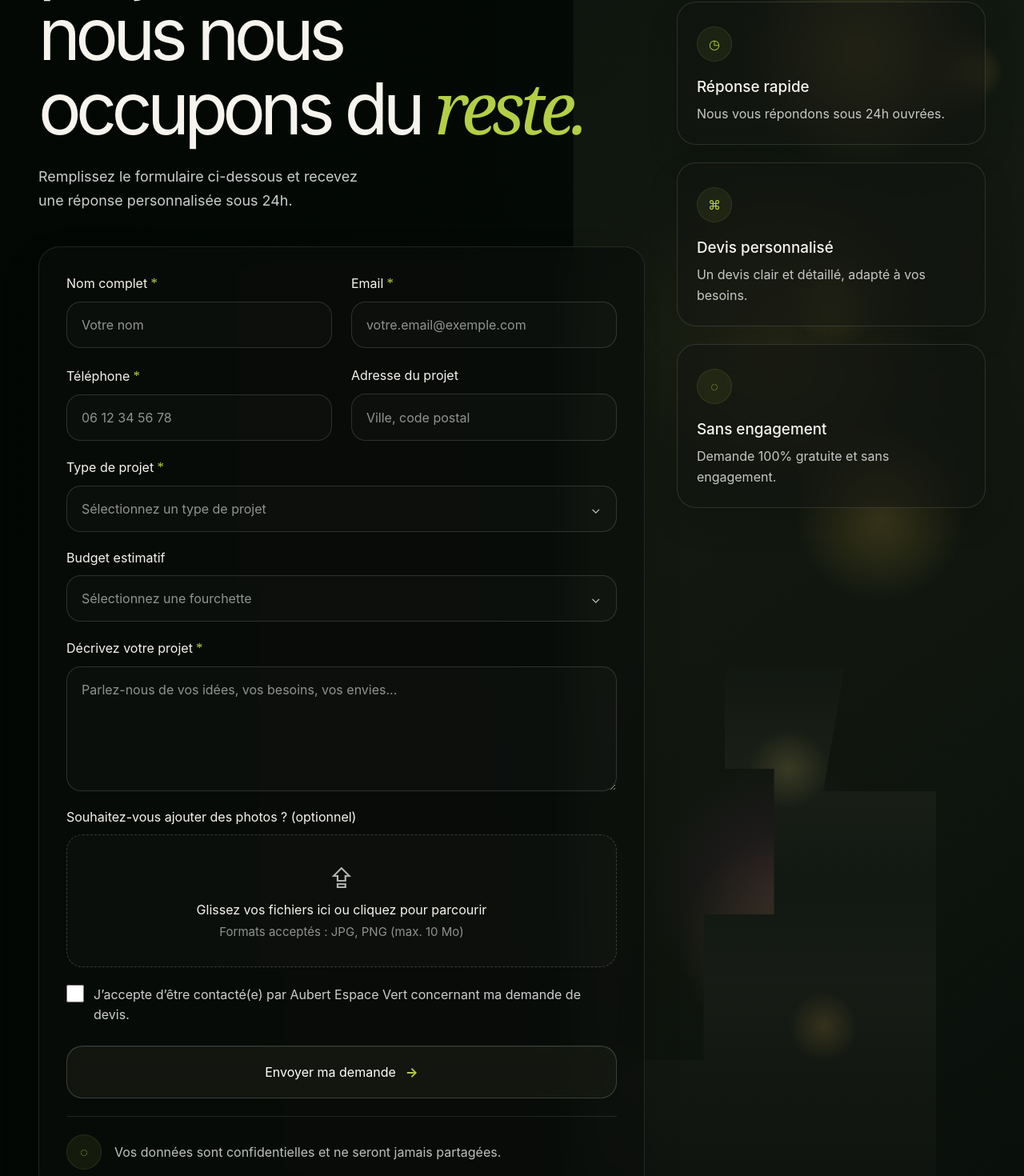
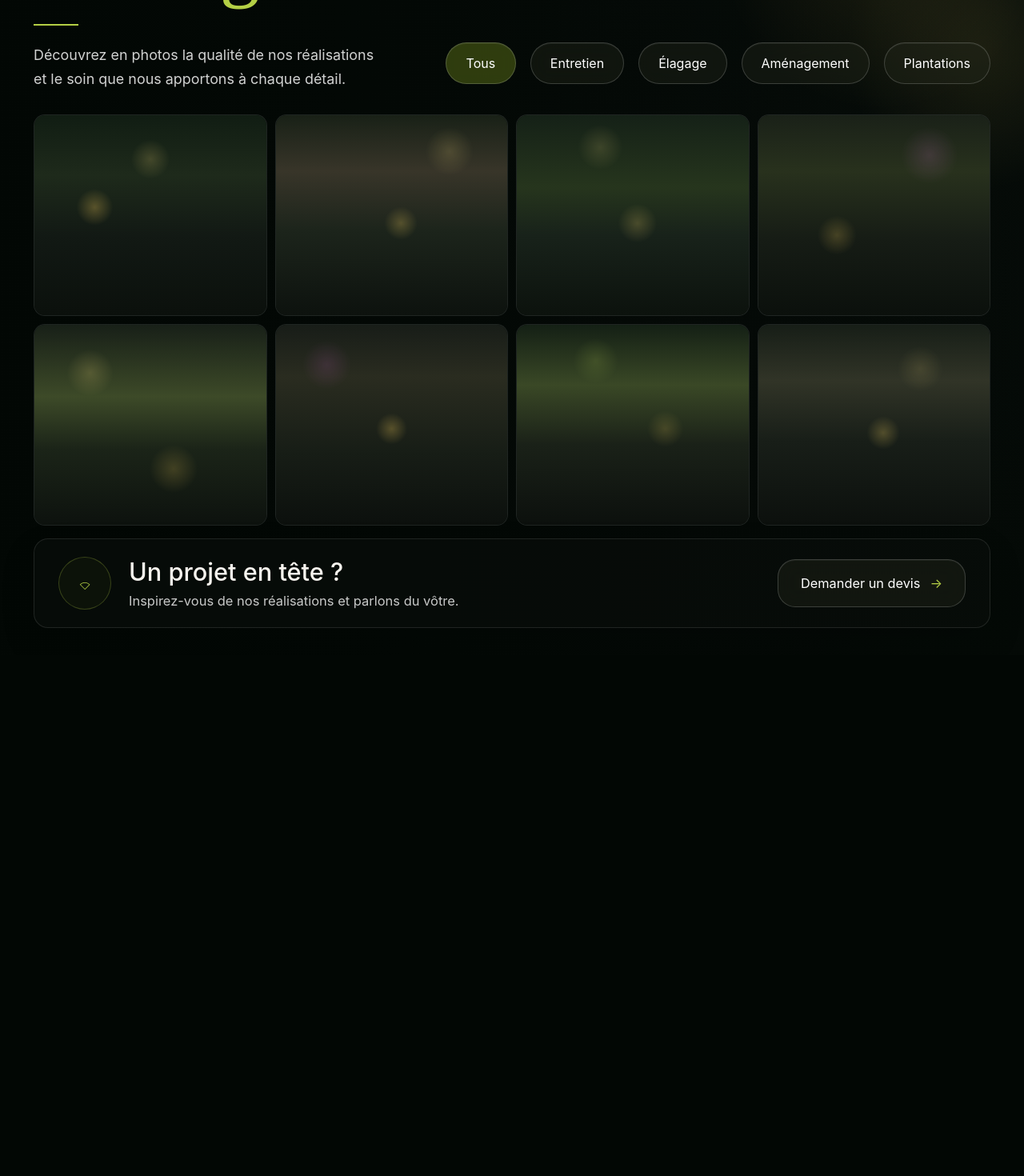
Before and after one commit to corpmalf-pixel/aubert-espace-vert, a React (Vite) app: page / in a window 1280 px wide. Shown: the part 400-1870 px from the top of the page at 80% size. After the commit the page ends 1219 px from the top, so only its background shows below. Built offline with nearby package versions, Linux system fonts and the light colour scheme.

Commit message:
Reproduce Aubert page 7 mockup

```diff
--- a/src/App.jsx
+++ b/src/App.jsx
@@ -1,33 +1,21 @@
 const navItems = ['Accueil', 'À propos', 'Services', 'Nos réalisations', 'Horaires', 'Contact']
-
-const sideCards = [
-  {
-    icon: '◷',
-    title: 'Réponse rapide',
-    text: 'Nous vous répondons sous 24h ouvrées.',
-  },
-  {
-    icon: '⌘',
-    title: 'Devis personnalisé',
-    text: 'Un devis clair et détaillé, adapté à vos besoins.',
-  },
-  {
-    icon: '◌',
-    title: 'Sans engagement',
-    text: 'Demande 100% gratuite et sans engagement.',
-  },
-]
+const filters = ['Tous', 'Entretien', 'Élagage', 'Aménagement', 'Plantations']
+const photos = ['one', 'two', 'three', 'four', 'five', 'six', 'seven', 'eight']
 
 export default function App() {
   return (
-    <main className="contact-page">
-      <section className="contact-frame">
-        <div className="contact-bg" />
-        <div className="contact-photo" />
-        <div className="contact-overlay" />
+    <main className="gallery-page">
+      <section className="gallery-frame">
+        <div className="gallery-bg" />
+        <div className="gallery-overlay" />
 
-        <header className="contact-header">
-          <nav className="contact-nav">
+        <header className="gallery-header">
+          <div className="logo-block">
+            <span className="logo-title">AUBERT</span>
+            <span className="logo-subtitle">ESPACE VERT</span>
+          </div>
+
+          <nav className="gallery-nav">
             {navItems.map((item, index) => (
               <a key={item} href="#" className={index === 5 ? 'active' : ''}>
                 {item}
@@ -38,111 +26,47 @@ export default function App() {
           <a className="top-cta" href="#">Demander un devis <span>→</span></a>
         </header>
 
-        <section className="contact-layout">
-          <div className="contact-left">
-            <p className="section-kicker">DEMANDE DE DEVIS GRATUIT</p>
+        <section className="gallery-hero">
+          <div>
+            <p className="section-kicker">NOS PHOTOS</p>
             <h1>
-              Parlez-nous de votre projet,
+              L’expertise <em>en images.</em>
+            </h1>
+            <div className="accent-line" />
+            <p className="hero-text">
+              Découvrez en photos la qualité de nos réalisations
               <br />
-              nous nous occupons du <em>reste.</em>
-            </h1>
-            <p className="intro-text">
-              Remplissez le formulaire ci-dessous et recevez
-              <br />
-              une réponse personnalisée sous 24h.
+              et le soin que nous apportons à chaque détail.
             </p>
-
-            <form className="quote-form">
-              <div className="double-grid">
-                <label>
-                  <span>Nom complet <em>*</em></span>
-                  <input type="text" placeholder="Votre nom" />
-                </label>
-
-                <label>
-                  <span>Email <em>*</em></span>
-                  <input type="email" placeholder="votre.email@exemple.com" />
-                </label>
-
-                <label>
-                  <span>Téléphone <em>*</em></span>
-                  <input type="tel" placeholder="06 12 34 56 78" />
-                </label>
-
-                <label>
-                  <span>Adresse du projet</span>
-                  <input type="text" placeholder="Ville, code postal" />
-                </label>
-              </div>
-
-              <label>
-                <span>Type de projet <em>*</em></span>
-                <div className="select-wrap">
-                  <select defaultValue="">
-                    <option value="" disabled>Sélectionnez un type de projet</option>
-                    <option>Entretien de jardin</option>
-                    <option>Élagage</option>
-                    <option>Taille de haies</option>
-                    <option>Aménagement</option>
-                  </select>
-                  <i>⌄</i>
-                </div>
-              </label>
-
-              <label>
-                <span>Budget estimatif</span>
-                <div className="select-wrap">
-                  <select defaultValue="">
-                    <option value="" disabled>Sélectionnez une fourchette</option>
-                    <option>Moins de 500€</option>
-                    <option>500€ – 1500€</option>
-                    <option>1500€ – 3000€</option>
-                    <option>3000€ et plus</option>
-                  </select>
-                  <i>⌄</i>
-                </div>
-              </label>
-
-              <label>
-                <span>Décrivez votre projet <em>*</em></span>
-                <textarea rows="5" placeholder="Parlez-nous de vos idées, vos besoins, vos envies..." />
-              </label>
-
-              <div className="upload-block">
-                <p>Souhaitez-vous ajouter des photos ? (optionnel)</p>
-                <div className="upload-drop">
-                  <div className="upload-icon">⇪</div>
-                  <strong>Glissez vos fichiers ici ou cliquez pour parcourir</strong>
-                  <span>Formats acceptés : JPG, PNG (max. 10 Mo)</span>
-                </div>
-              </div>
-
-              <label className="checkbox-row">
-                <input type="checkbox" />
-                <span>J’accepte d’être contacté(e) par Aubert Espace Vert concernant ma demande de devis.</span>
-              </label>
-
-              <button type="button" className="submit-btn">
-                <span>Envoyer ma demande</span>
-                <b>→</b>
-              </button>
-
-              <div className="privacy-row">
-                <div className="privacy-icon">◌</div>
-                <p>Vos données sont confidentielles et ne seront jamais partagées.</p>
-              </div>
-            </form>
           </div>
 
-          <aside className="contact-right">
-            {sideCards.map((card) => (
-              <article className="side-card" key={card.title}>
-                <div className="icon-circle">{card.icon}</div>
-                <h2>{card.title}</h2>
-                <p>{card.text}</p>
-              </article>
+          <div className="filter-row">
+            {filters.map((filter, index) => (
+              <a href="#" key={filter} className={index === 0 ? 'filter-pill active' : 'filter-pill'}>
+                {filter}
+              </a>
             ))}
-          </aside>
+          </div>
+        </section>
+
+        <section className="photo-grid">
+          {photos.map((tone) => (
+            <article className={`photo-card ${tone}`} key={tone}>
+              <div className="photo-image" />
+            </article>
+          ))}
+        </section>
+
+        <section className="bottom-panel">
+          <div className="panel-left">
+            <div className="icon-circle">⌔</div>
+            <div>
+              <h2>Un projet en tête ?</h2>
+              <p>Inspirez-vous de nos réalisations et parlons du vôtre.</p>
+            </div>
+          </div>
+
+          <a className="panel-cta" href="#">Demander un devis <span>→</span></a>
         </section>
       </section>
     </main>
--- a/src/styles.css
+++ b/src/styles.css
@@ -1,9 +1,8 @@
 :root {
   --text: #f7f4ee;
-  --muted: rgba(255, 255, 255, 0.80);
-  --line: rgba(255, 255, 255, 0.12);
-  --soft: rgba(255, 255, 255, 0.08);
-  --panel: rgba(9, 14, 11, 0.70);
+  --muted: rgba(255, 255, 255, 0.82);
+  --line: rgba(255, 255, 255, 0.10);
+  --panel: rgba(9, 14, 11, 0.72);
   --accent: #b4cf45;
 }
 
@@ -16,109 +15,88 @@ body {
   color: var(--text);
 }
 a { color: inherit; text-decoration: none; }
-button, input, textarea, select { font: inherit; }
 
-.contact-page {
+.gallery-page {
   min-height: 100vh;
   background: #020704;
 }
 
-.contact-frame {
+.gallery-frame {
   position: relative;
   min-height: 100vh;
   overflow: hidden;
   isolation: isolate;
+  padding-bottom: 34px;
 }
 
-.contact-bg,
-.contact-photo,
-.contact-overlay {
+.gallery-bg,
+.gallery-overlay {
   position: absolute;
   inset: 0;
 }
 
-.contact-bg {
+.gallery-bg {
   background:
-    linear-gradient(90deg, rgba(2, 7, 4, 0.98) 0%, rgba(3, 8, 5, 0.94) 44%, rgba(4, 8, 6, 0.44) 68%, rgba(5, 9, 7, 0.10) 100%),
-    linear-gradient(180deg, rgba(6, 13, 9, 0.70) 0%, rgba(4, 8, 6, 0.18) 42%, rgba(3, 8, 5, 0.46) 100%),
+    radial-gradient(circle at 88% 14%, rgba(255, 214, 92, 0.18), transparent 10%),
+    radial-gradient(circle at 96% 38%, rgba(255, 219, 102, 0.10), transparent 12%),
+    linear-gradient(90deg, rgba(2, 7, 4, 0.98) 0%, rgba(3, 8, 5, 0.95) 44%, rgba(4, 8, 6, 0.60) 70%, rgba(5, 9, 7, 0.24) 100%),
+    linear-gradient(180deg, rgba(6, 13, 9, 0.74) 0%, rgba(4, 8, 6, 0.20) 40%, rgba(3, 8, 5, 0.48) 100%),
     linear-gradient(180deg, #09110d 0%, #050b07 100%);
 }
 
-.contact-photo {
+.gallery-overlay {
   background:
-    radial-gradient(circle at 84% 24%, rgba(255, 216, 96, 0.24), transparent 8%),
-    radial-gradient(circle at 86% 54%, rgba(255, 212, 82, 0.22), transparent 7%),
-    radial-gradient(circle at 78% 82%, rgba(255, 209, 76, 0.18), transparent 8%),
-    radial-gradient(circle at 76% 78%, rgba(154, 78, 143, 0.20), transparent 9%),
-    linear-gradient(180deg, rgba(12, 22, 16, 0.18), rgba(4, 8, 6, 0.04)),
-    linear-gradient(140deg, #0a140f 0%, #111810 32%, #1a1f14 56%, #0b110d 100%);
-  clip-path: inset(0 0 0 56%);
+    radial-gradient(circle at 86% 28%, rgba(255, 214, 97, 0.08), transparent 14%),
+    linear-gradient(180deg, rgba(3, 8, 5, 0.12) 0%, rgba(3, 8, 5, 0.22) 100%);
 }
 
-.contact-photo::before,
-.contact-photo::after {
-  content: '';
-  position: absolute;
-  pointer-events: none;
-}
-.contact-photo::before {
-  right: 110px;
-  bottom: 0;
-  width: 440px;
-  height: 700px;
-  background:
-    radial-gradient(circle at 58% 18%, rgba(255, 223, 124, 0.18), transparent 8%),
-    radial-gradient(circle at 68% 64%, rgba(255, 210, 82, 0.18), transparent 8%),
-    linear-gradient(180deg, rgba(18, 28, 20, 0.22), rgba(4, 8, 6, 0.04)),
-    linear-gradient(180deg, #171b15 0%, #23281d 18%, #171d17 38%, #1e221b 56%, #111510 100%);
-  clip-path: polygon(40% 0, 74% 0, 68% 22%, 100% 22%, 100% 100%, 6% 100%, 6% 70%, 34% 70%, 34% 44%, 54% 44%, 54% 18%, 40% 18%);
-}
-.contact-photo::after {
-  right: 6px;
-  top: 140px;
-  width: 330px;
-  height: 760px;
-  background:
-    radial-gradient(circle at 42% 16%, rgba(255, 224, 118, 0.18), transparent 8%),
-    radial-gradient(circle at 82% 46%, rgba(255, 214, 92, 0.22), transparent 8%),
-    radial-gradient(circle at 30% 84%, rgba(255, 208, 72, 0.14), transparent 8%),
-    linear-gradient(180deg, rgba(18, 28, 20, 0.20), rgba(4, 8, 6, 0.04));
-}
-
-.contact-overlay {
-  background:
-    radial-gradient(circle at 76% 42%, rgba(255, 214, 97, 0.08), transparent 14%),
-    linear-gradient(180deg, rgba(3, 8, 5, 0.14) 0%, rgba(3, 8, 5, 0.24) 100%);
-}
-
-.contact-header,
-.contact-layout {
+.gallery-header,
+.gallery-hero,
+.photo-grid,
+.bottom-panel {
   position: relative;
   z-index: 2;
 }
 
-.contact-header {
-  display: flex;
-  justify-content: space-between;
+.gallery-header {
+  display: grid;
+  grid-template-columns: 220px 1fr auto;
   align-items: center;
   gap: 24px;
-  padding: 36px 48px 0;
+  padding: 36px 42px 0;
 }
 
-.contact-nav {
+.logo-block {
   display: flex;
-  align-items: center;
+  flex-direction: column;
+  gap: 8px;
+}
+.logo-title {
+  font-size: 2.15rem;
+  letter-spacing: -0.04em;
+  font-weight: 700;
+}
+.logo-subtitle {
+  font-size: 0.96rem;
+  letter-spacing: 0.38em;
+  text-transform: uppercase;
+  color: var(--accent);
+}
+
+.gallery-nav {
+  display: flex;
+  justify-content: center;
   gap: 56px;
   font-size: 1.06rem;
 }
-.contact-nav a {
+.gallery-nav a {
   position: relative;
   color: rgba(255,255,255,0.94);
 }
-.contact-nav a.active {
+.gallery-nav a.active {
   color: var(--accent);
 }
-.contact-nav a.active::after {
+.gallery-nav a.active::after {
   content: '';
   position: absolute;
   left: 0;
@@ -129,9 +107,22 @@ button, input, textarea, select { font: inherit; }
   height: 2px;
   background: var(--accent);
 }
+.gallery-nav a.active::before {
+  content: '';
+  position: absolute;
+  left: 0;
+  right: 0;
+  bottom: -18px;
+  margin: 0 auto;
+  width: 6px;
+  height: 6px;
+  border-radius: 50%;
+  background: var(--accent);
+}
 
 .top-cta,
-.submit-btn {
+.filter-pill,
+.panel-cta {
   display: inline-flex;
   align-items: center;
   justify-content: center;
@@ -141,28 +132,25 @@ button, input, textarea, select { font: inherit; }
   backdrop-filter: blur(12px);
   box-shadow: inset 0 1px 0 rgba(255,255,255,0.05);
 }
-.top-cta {
-  min-width: 242px;
+.top-cta,
+.panel-cta {
+  min-width: 232px;
   padding: 19px 28px;
   border-radius: 22px;
   font-size: 1.02rem;
   gap: 12px;
 }
 .top-cta span,
-.submit-btn b {
+.panel-cta span {
   color: var(--accent);
 }
 
-.contact-layout {
-  padding: 78px 48px 44px;
+.gallery-hero {
+  padding: 80px 42px 0;
   display: grid;
-  grid-template-columns: 1.06fr 0.54fr;
-  gap: 40px;
-  align-items: start;
-}
-
-.contact-left {
-  max-width: 780px;
+  grid-template-columns: 1fr auto;
+  gap: 32px;
+  align-items: end;
 }
 .section-kicker {
   margin: 0;
@@ -171,239 +159,221 @@ button, input, textarea, select { font: inherit; }
   text-transform: uppercase;
   font-size: 1.02rem;
 }
-.contact-left h1 {
+.gallery-hero h1 {
   margin: 20px 0 0;
   font-size: clamp(4rem, 8vw, 5.6rem);
-  line-height: 1.02;
+  line-height: 0.98;
   letter-spacing: -0.075em;
   font-weight: 420;
 }
-.contact-left em {
+.gallery-hero em {
   color: var(--accent);
   font-style: italic;
   font-family: Georgia, 'Times New Roman', serif;
   font-weight: 400;
 }
-.intro-text {
-  margin: 24px 0 0;
+.accent-line {
+  width: 56px;
+  height: 2px;
+  background: var(--accent);
+  margin: 28px 0 22px;
+}
+.hero-text {
+  margin: 0;
   color: var(--muted);
   font-size: 1.12rem;
   line-height: 1.7;
 }
-
-.quote-form {
-  margin-top: 42px;
-  padding: 34px 34px 28px;
-  border-radius: 26px;
-  border: 1px solid rgba(255,255,255,0.10);
-  background: rgba(11, 15, 12, 0.66);
-  box-shadow: 0 22px 46px rgba(0,0,0,0.18);
-  backdrop-filter: blur(18px);
+.filter-row {
+  display: flex;
+  flex-wrap: wrap;
+  gap: 18px;
+  justify-content: flex-end;
+  padding-bottom: 10px;
 }
-.quote-form label,
-.upload-block {
-  display: grid;
-  gap: 12px;
-  margin-top: 22px;
-}
-.quote-form label:first-child,
-.quote-form .double-grid:first-child label {
-  margin-top: 0;
-}
-.quote-form span {
+.filter-pill {
+  min-width: 88px;
+  padding: 15px 24px;
+  border-radius: 999px;
   font-size: 1rem;
 }
-.quote-form span em {
-  color: var(--accent);
-  font-style: normal;
+.filter-pill.active {
+  background: rgba(73, 91, 21, 0.64);
 }
-.double-grid {
+
+.photo-grid {
+  padding: 28px 42px 0;
   display: grid;
-  grid-template-columns: 1fr 1fr;
-  gap: 24px 24px;
+  grid-template-columns: repeat(4, minmax(0, 1fr));
+  gap: 10px;
 }
-.quote-form input,
-.quote-form textarea,
-.quote-form select {
+.photo-card {
+  min-height: 252px;
+  border-radius: 14px;
+  overflow: hidden;
+  border: 1px solid rgba(255,255,255,0.10);
+  background: rgba(10, 15, 12, 0.68);
+}
+.photo-image {
   width: 100%;
-  padding: 18px 18px;
+  height: 100%;
+  background-size: cover;
+  background-position: center;
+}
+.photo-card.one .photo-image {
+  background:
+    radial-gradient(circle at 26% 46%, rgba(255, 210, 92, 0.28), transparent 9%),
+    radial-gradient(circle at 50% 22%, rgba(255, 225, 121, 0.18), transparent 10%),
+    linear-gradient(180deg, #111d13 0%, #1e2a1b 30%, #121914 60%, #0b100c 100%);
+}
+.photo-card.two .photo-image {
+  background:
+    radial-gradient(circle at 54% 54%, rgba(255, 215, 96, 0.24), transparent 10%),
+    radial-gradient(circle at 75% 18%, rgba(255, 223, 128, 0.16), transparent 10%),
+    linear-gradient(180deg, #192117 0%, #383529 28%, #1c241b 58%, #0d120e 100%);
+}
+.photo-card.three .photo-image {
+  background:
+    radial-gradient(circle at 52% 54%, rgba(255, 220, 109, 0.20), transparent 12%),
+    radial-gradient(circle at 36% 16%, rgba(255, 228, 134, 0.14), transparent 10%),
+    linear-gradient(180deg, #152117 0%, #26351d 36%, #18221a 60%, #0c120d 100%);
+}
+.photo-card.four .photo-image {
+  background:
+    radial-gradient(circle at 34% 60%, rgba(255, 213, 94, 0.20), transparent 10%),
+    radial-gradient(circle at 74% 20%, rgba(193, 114, 188, 0.18), transparent 12%),
+    linear-gradient(180deg, #1a2118 0%, #28311d 28%, #161c15 62%, #0b100c 100%);
+}
+.photo-card.five .photo-image {
+  background:
+    radial-gradient(circle at 24% 24%, rgba(255, 226, 125, 0.18), transparent 10%),
+    radial-gradient(circle at 60% 72%, rgba(255, 214, 92, 0.18), transparent 12%),
+    linear-gradient(180deg, #182018 0%, #3d4a28 36%, #1b2418 62%, #0d120e 100%);
+}
+.photo-card.six .photo-image {
+  background:
+    radial-gradient(circle at 50% 52%, rgba(255, 214, 92, 0.26), transparent 10%),
+    radial-gradient(circle at 22% 20%, rgba(187, 93, 183, 0.16), transparent 10%),
+    linear-gradient(180deg, #181d18 0%, #2a2c20 26%, #171d16 64%, #0c100d 100%);
+}
+.photo-card.seven .photo-image {
+  background:
+    radial-gradient(circle at 64% 52%, rgba(255, 214, 92, 0.16), transparent 10%),
+    radial-gradient(circle at 34% 18%, rgba(183, 208, 84, 0.16), transparent 10%),
+    linear-gradient(180deg, #142015 0%, #3a4826 30%, #1a2118 60%, #0c100d 100%);
+}
+.photo-card.eight .photo-image {
+  background:
+    radial-gradient(circle at 54% 54%, rgba(255, 218, 100, 0.24), transparent 10%),
+    radial-gradient(circle at 70% 22%, rgba(255, 225, 129, 0.12), transparent 10%),
+    linear-gradient(180deg, #171e17 0%, #313427 28%, #181e18 58%, #0c100d 100%);
+}
+
+.bottom-panel {
+  margin: 16px 42px 0;
+  padding: 22px 30px;
   border-radius: 18px;
-  border: 1px solid rgba(255,255,255,0.14);
-  background: rgba(255,255,255,0.02);
-  color: rgba(255,255,255,0.92);
-}
-.quote-form textarea {
-  resize: vertical;
-  min-height: 156px;
-}
-.quote-form input::placeholder,
-.quote-form textarea::placeholder,
-.quote-form select {
-  color: rgba(255,255,255,0.55);
-}
-.select-wrap {
-  position: relative;
-}
-.select-wrap select {
-  appearance: none;
-  padding-right: 56px;
-}
-.select-wrap i {
-  position: absolute;
-  right: 20px;
-  top: 50%;
-  transform: translateY(-50%);
-  color: rgba(255,255,255,0.72);
-  font-style: normal;
-}
-.upload-block p {
-  margin: 0;
-  font-size: 1rem;
-}
-.upload-drop {
-  padding: 34px 24px;
-  border-radius: 20px;
-  border: 1px dashed rgba(255,255,255,0.18);
-  background: rgba(255,255,255,0.02);
-  text-align: center;
-}
-.upload-icon {
-  font-size: 1.8rem;
-  color: rgba(255,255,255,0.7);
-  margin-bottom: 14px;
-}
-.upload-drop strong {
-  display: block;
-  font-size: 1rem;
-  font-weight: 400;
-}
-.upload-drop span {
-  display: block;
-  margin-top: 8px;
-  color: rgba(255,255,255,0.54);
-  font-size: 0.94rem;
-}
-.checkbox-row {
-  display: flex !important;
-  align-items: flex-start;
-  gap: 14px;
-  margin-top: 28px;
-}
-.checkbox-row input {
-  width: 22px;
-  height: 22px;
-  min-width: 22px;
-  margin: 0;
-  padding: 0;
-  border-radius: 7px;
-}
-.checkbox-row span {
-  color: rgba(255,255,255,0.80);
-  line-height: 1.55;
-}
-.submit-btn {
-  width: 100%;
-  margin-top: 26px;
-  padding: 22px 24px;
-  border-radius: 20px;
-  font-size: 1.04rem;
-  gap: 12px;
-}
-.submit-btn span {
-  color: white;
-}
-.privacy-row {
-  margin-top: 22px;
-  padding-top: 22px;
-  border-top: 1px solid rgba(255,255,255,0.10);
+  border: 1px solid rgba(255,255,255,0.10);
+  background: rgba(10, 14, 11, 0.68);
+  box-shadow: 0 18px 42px rgba(0,0,0,0.16);
   display: flex;
   align-items: center;
-  gap: 16px;
+  justify-content: space-between;
+  gap: 22px;
 }
-.privacy-icon,
+.panel-left {
+  display: flex;
+  align-items: center;
+  gap: 22px;
+}
 .icon-circle {
-  width: 44px;
-  height: 44px;
+  width: 66px;
+  height: 66px;
   display: grid;
   place-items: center;
   border-radius: 50%;
-  background: rgba(180, 207, 69, 0.08);
-  border: 1px solid rgba(180, 207, 69, 0.12);
+  border: 1px solid rgba(180, 207, 69, 0.26);
   color: var(--accent);
+  font-size: 1.5rem;
+  background: rgba(180, 207, 69, 0.04);
 }
-.privacy-row p {
+.panel-left h2 {
   margin: 0;
-  color: rgba(255,255,255,0.74);
-}
-
-.contact-right {
-  display: grid;
-  gap: 22px;
-  padding-top: 228px;
-}
-.side-card {
-  padding: 30px 24px 24px;
-  border-radius: 24px;
-  border: 1px solid rgba(255,255,255,0.12);
-  background: rgba(18, 20, 16, 0.56);
-  box-shadow: 0 18px 38px rgba(0,0,0,0.16);
-  backdrop-filter: blur(18px);
-}
-.side-card h2 {
-  margin: 20px 0 10px;
-  font-size: 1.18rem;
+  font-size: 1.92rem;
   font-weight: 450;
 }
-.side-card p {
-  margin: 0;
-  color: rgba(255,255,255,0.76);
-  line-height: 1.62;
-  font-size: 1rem;
+.panel-left p {
+  margin: 8px 0 0;
+  color: rgba(255,255,255,0.78);
+  font-size: 1.03rem;
 }
 
 @media (max-width: 1180px) {
-  .contact-header {
-    flex-direction: column;
-    align-items: flex-start;
+  .gallery-header {
+    grid-template-columns: 1fr;
+    justify-items: start;
   }
-  .contact-nav {
+  .gallery-nav {
+    justify-content: flex-start;
     flex-wrap: wrap;
     gap: 18px 24px;
   }
-  .contact-layout {
+  .gallery-hero {
     grid-template-columns: 1fr;
   }
-  .contact-right {
-    padding-top: 0;
-    grid-template-columns: repeat(3, minmax(0, 1fr));
+  .filter-row {
+    justify-content: flex-start;
+  }
+  .photo-grid {
+    grid-template-columns: 1fr 1fr;
   }
 }
 
-@media (max-width: 900px) {
-  .double-grid,
-  .contact-right {
+@media (max-width: 820px) {
+  .photo-grid {
     grid-template-columns: 1fr;
+  }
+  .bottom-panel {
+    flex-direction: column;
+    align-items: stretch;
   }
 }
 
 @media (max-width: 720px) {
-  .contact-header {
+  .gallery-header {
     padding: 26px 20px 0;
   }
-  .contact-layout {
-    padding: 58px 20px 28px;
+  .gallery-hero,
+  .photo-grid,
+  .bottom-panel {
+    margin-left: 20px;
+    margin-right: 20px;
+    padding-left: 0;
+    padding-right: 0;
   }
+  .gallery-hero {
+    padding-top: 58px;
+  }
+  .photo-grid {
+    padding-top: 24px;
+  }
+  .logo-title { font-size: 1.7rem; }
+  .logo-subtitle { font-size: 0.78rem; letter-spacing: 0.28em; }
   .section-kicker { font-size: 0.86rem; letter-spacing: 0.26em; }
-  .contact-left h1 {
+  .gallery-hero h1 {
     font-size: clamp(3.35rem, 14vw, 4.9rem);
     line-height: 1.03;
   }
-  .intro-text { font-size: 1rem; }
-  .quote-form {
-    padding: 24px 20px 22px;
-    border-radius: 22px;
-  }
-  .top-cta {
+  .hero-text { font-size: 1rem; }
+  .top-cta,
+  .panel-cta {
     width: 100%;
   }
+  .bottom-panel {
+    padding: 22px 18px;
+  }
+  .panel-left {
+    flex-direction: column;
+    align-items: flex-start;
+  }
 }
```
